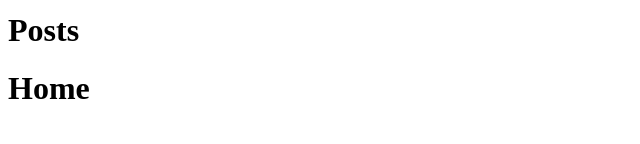
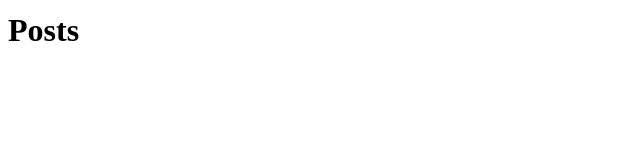
Before and after one commit to Art-San/09_11_22_react-router, a React (Create React App) app: page /posts/1 in a window 1280 px wide. Shown: the part 156-300 px from the top of the page, without its empty margins (0-640 px from the left). Built offline with nearby package versions, Linux system fonts and the light colour scheme.

Commit message:
add exact

```diff
--- a/src/app/App.js
+++ b/src/app/App.js
@@ -14,7 +14,7 @@ function App() {
       <Route path='/dashboard' component={Dashboard}/>
       <Route path='/posts' component={Posts}/>
       <Route path='/login' component={Login}/>
-      <Route path='/' component={Home}/>
+      <Route path='/' exact component={Home}/>
     </div>
   );
 }
```
